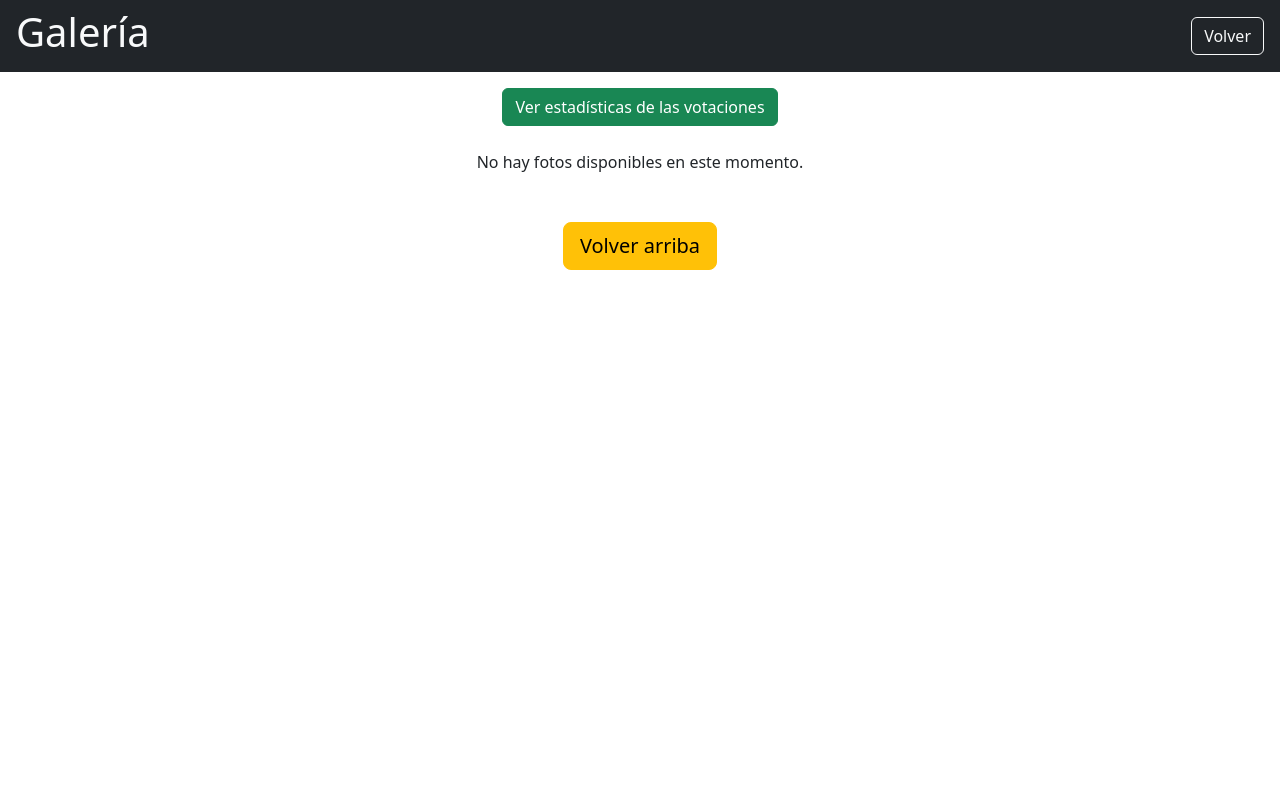
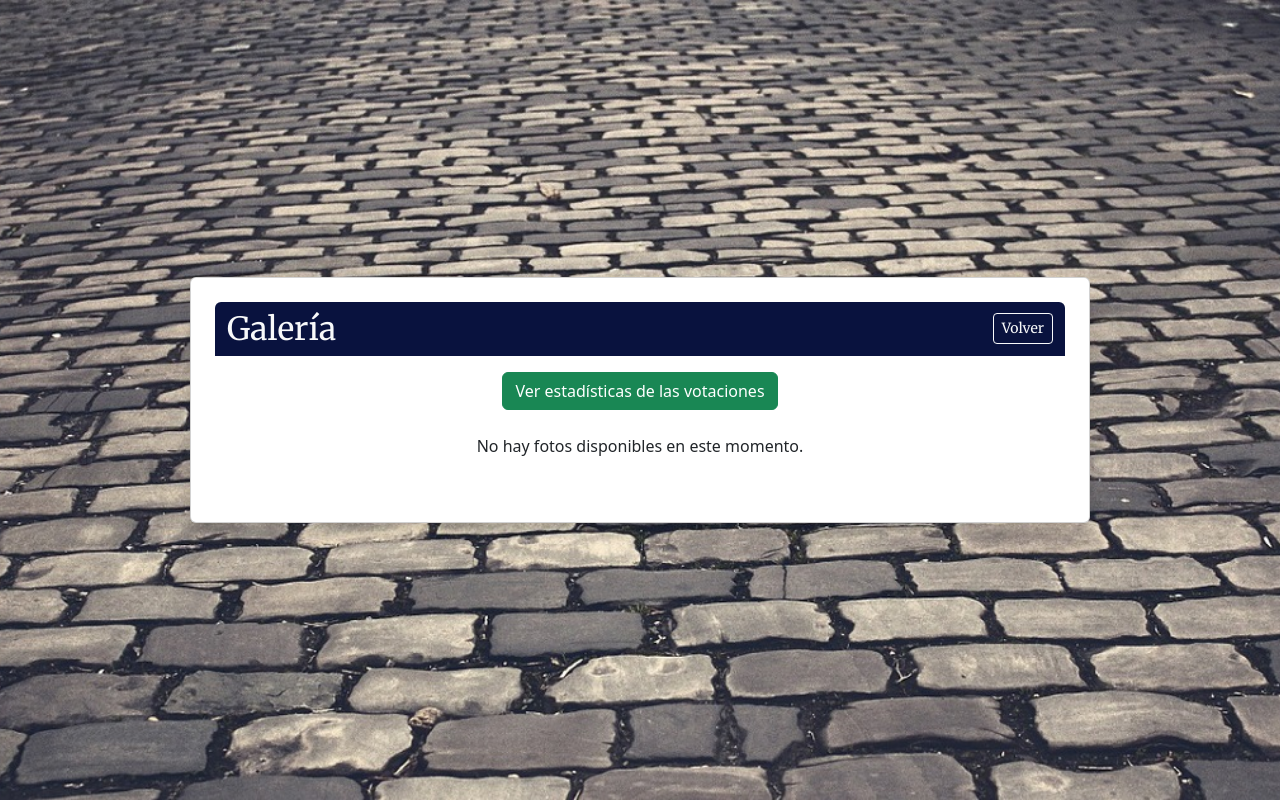
Before and after one commit to mfre581/proyectoFinal, a PHP site: page /votaciones/votoIP.php in a window 1280 px wide. Run offline with PHP 8.4, Linux system fonts and the light colour scheme; data that the repository does not hold is empty.

Commit message:
Implementación de diseño definitivo

```diff
--- /dev/null
+++ b/css/estilo.css
@@ -0,0 +1,24 @@
+/*Importa fuente para los navbar*/
+@import url("https://fonts.googleapis.com/css2?family=Merriweather&display=swap");
+
+/*Estilo para todos los navbar*/
+.navbar {
+  font-family: "Merriweather", serif;
+  background-color: rgb(9, 18, 62);
+  border-radius: 0.375rem 0.375rem 0 0;
+}
+
+/**/
+
+/*Estilo para las tarjetas con las bases del concurso en principal.php*/
+.card-intro {
+  background-color: #f5f7fa !important;
+}
+
+.fondo1 {
+  background-image: url("../img/suelo1.jpg");
+  background-repeat: no-repeat; /* No repetir la imagen */
+  background-size: cover; /* Que la imagen cubra todo el área */
+  background-position: center center; /* Centrar la imagen */
+  background-attachment: fixed; /* Para que quede fija al hacer scroll (opcional) */
+}
--- a/principal.php
+++ b/principal.php
@@ -30,17 +30,15 @@ $bases = $consulta->fetch(PDO::FETCH_ASSOC);
     <meta name="viewport" content="width=device-width, initial-scale=1">
     <!-- Carga de Bootstrap desde CDN (estilos) -->
     <link href="https://cdn.jsdelivr.net/npm/bootstrap@5.3.3/dist/css/bootstrap.min.css" rel="stylesheet">
-
-
 </head>
 
-<body class="bg-light d-flex justify-content-center align-items-center min-vh-100">
+<body class="bg-light d-flex justify-content-center align-items-center min-vh-100 fondo1">
 
     <!-- Contenedor principal en forma de tarjeta -->
     <div class="card shadow p-4" style="max-width: 900px; width: 100%;">
 
         <!-- Barra de navegación superior -->
-        <nav class="navbar navbar-expand-lg navbar-dark" style="background-color:rgb(9, 18, 62);">
+        <nav class="navbar navbar-expand-lg navbar-dark">
             <div class="container">
                 <!-- Título destacado del sitio -->
                 <span class="navbar-brand fs-1 fw-bold mx-auto">Retales Urbanos</span>
--- a/votaciones/votoIP.php
+++ b/votaciones/votoIP.php
@@ -1,4 +1,5 @@
 <?php
+
 /**
  * PÁGINA DE VOTACIONES
  * @author: Michel Freymann
@@ -71,7 +72,6 @@ if ($_SERVER["REQUEST_METHOD"] === "POST" && isset($_POST['fotoVotada'])) {
 
         echo "<script>alert('Has cambiado tu voto.'); window.location.href='votoIP.php';</script>";
         exit();
-
     } else {
         // Primer voto
         $conexion->prepare("UPDATE fotografias SET votos = votos + 1 WHERE foto_id = :id")
@@ -87,18 +87,35 @@ if ($_SERVER["REQUEST_METHOD"] === "POST" && isset($_POST['fotoVotada'])) {
 ?>
 <!DOCTYPE html>
 <html lang="es">
+
 <head>
-    <meta charset="UTF-8">
-    <title>Votaciones</title>
-    <meta name="viewport" content="width=device-width, initial-scale=1">
-    <link href="https://cdn.jsdelivr.net/npm/bootstrap@5.3.3/dist/css/bootstrap.min.css" rel="stylesheet">
-    <link rel="stylesheet" href="../css/cssindex.css">
+    <meta charset="UTF-8" />
+    <title>Votaciones - Rally Fotográfico</title>
+    <meta name="viewport" content="width=device-width, initial-scale=1" />
+    <link href="https://cdn.jsdelivr.net/npm/bootstrap@5.3.3/dist/css/bootstrap.min.css" rel="stylesheet" />
+    <link rel="stylesheet" href="../css/estilo.css" />
+    <style>
+        /* Cursor pointer para las imágenes en tarjetas */
+        .foto-card-img {
+            cursor: pointer;
+            object-fit: cover;
+            height: 300px;
+            width: 100%;
+        }
+    </style>
 </head>
-<body>
 
-<nav class="navbar navbar-dark bg-dark px-3">
-    <h1 class="text-light">Galería</h1>
-    <a href="../principal.php" class="btn btn-outline-light">Volver</a>
+<body class="bg-light d-flex justify-content-center align-items-center min-vh-100 fondo1">
+
+    <!-- Contenedor principal en forma de tarjeta -->
+    <div class="card shadow p-4" style="max-width: 900px; width: 100%;">
+
+        <!-- Barra de navegación -->
+        <nav class="navbar navbar-dark">
+            <div class="container-fluid">
+                  <h1 class="text-light fs-2 my-0">Galería</h1>
+                <a href="../principal.php" class="btn btn-outline-light btn-sm">Volver</a>
+            </div>
         </nav>
 
         <!-- Botón para ir a la página de estadísticas -->
@@ -106,47 +123,73 @@ if ($_SERVER["REQUEST_METHOD"] === "POST" && isset($_POST['fotoVotada'])) {
             <a class="btn btn-success" href="../estadisticas/graficos.php">Ver estadísticas de las votaciones</a>
         </div>
 
-    <!-- Contenedor principal con las fotos para votar -->
-<div class="container mt-4">
+        <!-- Contenedor principal con tarjetas -->
+        <div class="container my-4">
             <?php if ($fotosProcesadas): ?>
-      <div class="row justify-content-center">
-                <!-- Recorremos todas las fotos aprobadas -->
+                <div class="row g-4 justify-content-center">
                     <?php foreach ($fotosProcesadas as $foto): ?>
-                    <div class="col-md-8 mb-5 text-center">
-                        <!-- Mostrar la imagen con estilos para que sea responsiva y con borde -->
+                        <div class="col-12 col-sm-6 col-md-4 col-lg-3">
+                            <div class="card shadow-sm h-100">
+                                <!-- Imagen clicable para abrir modal -->
                                 <img src="<?= $foto['imagen'] ?>" alt="Foto participante"
-                            class="img-fluid rounded border shadow-sm"
-                            style="max-height: 500px; width: auto;">
+                                    class="card-img-top foto-card-img"
+                                    data-bs-toggle="modal"
+                                    data-bs-target="#modalFoto"
+                                    data-foto="<?= htmlspecialchars($foto['imagen'], ENT_QUOTES) ?>"
+                                    data-alt="Foto participante">
 
-                        <!-- Mostrar botón diferente si la foto fue votada por esta IP -->
+                                <div class="card-body d-flex flex-column">
                                     <?php if ($foto['foto_id'] == $fotoVotada): ?>
-                            <div class="mt-3">
-                                <!-- Botón deshabilitado indicando que ya votaste esta foto -->
-                                <button class="btn" disabled style="background-color: #e83e8c; color: white; border: none;">Votaste por esta foto</button>
-                            </div>
+                                        <button class="btn btn-pink disabled mt-auto" style="background-color: #e83e8c; color: white; border: none;">
+                                            Votaste por esta foto
+                                        </button>
                                     <?php else: ?>
-                            <!-- Formulario para votar la foto -->
-                            <form method="POST" class="mt-3">
+                                        <form method="POST" class="mt-auto">
                                             <input type="hidden" name="fotoVotada" value="<?= $foto['foto_id'] ?>">
-                                <button type="submit" class="btn btn-primary">Votar esta foto</button>
+                                            <button type="submit" class="btn btn-primary w-100">Votar esta foto</button>
                                         </form>
                                     <?php endif; ?>
+                                </div>
+                            </div>
                         </div>
                     <?php endforeach; ?>
                 </div>
             <?php else: ?>
-            <!-- Mensaje si no hay fotos para votar -->
                 <p class="text-center">No hay fotos disponibles en este momento.</p>
             <?php endif; ?>
+        </div>
 
-        <!-- Botón para volver arriba de la página -->
-        <div class="text-center my-5">
-            <a href="#top" class="btn btn-warning btn-lg">Volver arriba</a>
+        <!-- Modal para mostrar la foto grande -->
+        <div class="modal fade" id="modalFoto" tabindex="-1" aria-labelledby="modalFotoLabel" aria-hidden="true">
+            <div class="modal-dialog modal-dialog-centered modal-lg">
+                <div class="modal-content bg-dark">
+                    <div class="modal-header border-0">
+                        <h5 class="modal-title text-white" id="modalFotoLabel">Foto ampliada</h5>
+                        <button type="button" class="btn-close btn-close-white" data-bs-dismiss="modal" aria-label="Cerrar"></button>
+                    </div>
+                    <div class="modal-body text-center">
+                        <img src="" alt="" id="modalImagen" class="img-fluid rounded" style="max-height: 80vh; width: auto;">
+                    </div>
+                </div>
             </div>
         </div>
 
-    <!-- Script de Bootstrap para funcionalidades JS -->
+        <!-- Bootstrap JS y script para actualizar la imagen del modal -->
         <script src="https://cdn.jsdelivr.net/npm/bootstrap@5.3.3/dist/js/bootstrap.bundle.min.js"></script>
+        <script>
+            // Cuando se abre el modal, cambiamos la imagen según la que se clicó
+            const modalFoto = document.getElementById('modalFoto')
+            const modalImagen = document.getElementById('modalImagen')
+
+            modalFoto.addEventListener('show.bs.modal', event => {
+                const imagenClicada = event.relatedTarget
+                const src = imagenClicada.getAttribute('data-foto')
+                const alt = imagenClicada.getAttribute('data-alt')
+                modalImagen.src = src
+                modalImagen.alt = alt
+            })
+        </script>
+    </div>
 </body>
 
 </html>
```
Also changed, not shown: estadisticas/graficos.php (+19 -10 lines), login.php (+18 -14 lines), registro.php (+4 -3 lines), img/fotoPortada.jpg (added), img/suelo1.jpg (added), 1 other file. Lines whose indentation alone changed are shown as unchanged.
